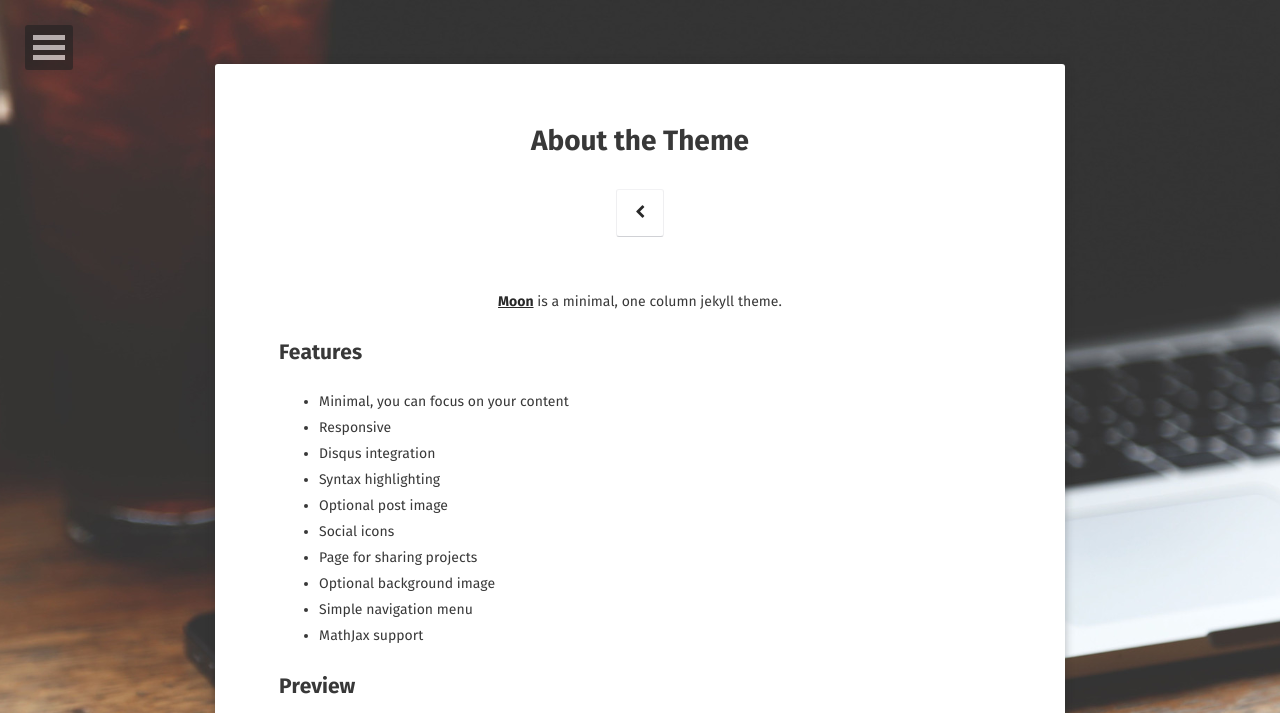
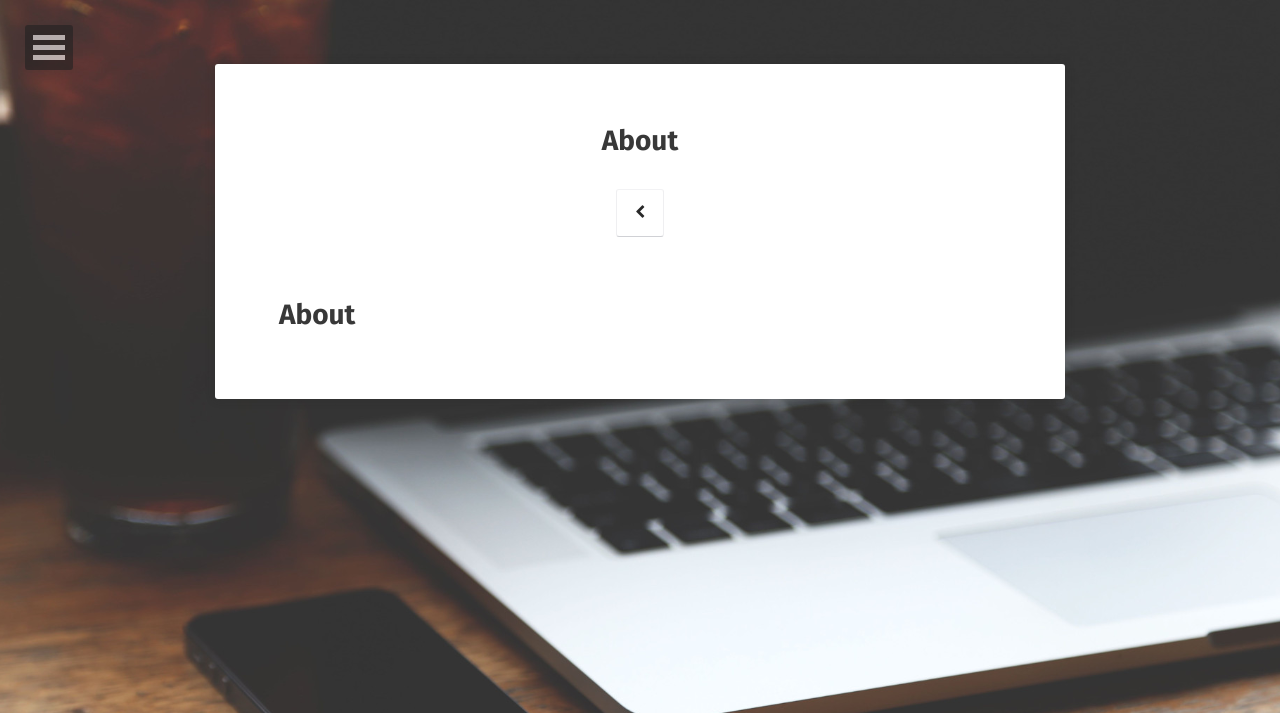
Before and after one commit to sole2/sole2.github.io, a Jekyll site: the page built from about/index.md, in a window 1280 px wide. Shown: the top 713 px of the page. Built offline with Jekyll 4.4.1, drawn with Linux system fonts in a browser that asks for light colours; some web fonts are replaced; some of the changed text lies outside the part shown; grey boxes are pictures that could not be loaded.

Commit message:
Remove sample about page

```diff
--- a/about/index.md
+++ b/about/index.md
@@ -1,37 +1,9 @@
 ---
 layout: page
-title: About the Theme
-tags: [about, Jekyll, theme, moon]
-date: 2016-03-21
+title: About
+tags: [about]
+date: 2019-07-15
 comments: false
 ---
 
-<center><a href="http://taylantatli.github.io/Moon"><b>Moon</b></a> is a minimal, one column jekyll theme.</center>
-
-## Features
-* Minimal, you can focus on your content
-* Responsive
-* Disqus integration
-* Syntax highlighting
-* Optional post image
-* Social icons
-* Page for sharing projects
-* Optional background image
-* Simple navigation menu
-* MathJax support
-
-## Preview
-
-{% capture images %}
-    https://cloud.githubusercontent.com/assets/754514/14509720/61c61058-01d6-11e6-93ab-0918515ecd56.png
-    https://cloud.githubusercontent.com/assets/754514/14509716/61ac6c8e-01d6-11e6-879f-8308883de790.png
-{% endcapture %}
-{% include gallery images=images caption="Screenshots of Moon Theme" cols=2 %}
-
-See a [live version of Moon](http://taylantatli.github.io/Moon) hosted on GitHub.
-
-## Getting Started
-
-To learn how to install and use this theme check out the [Setup Guide](http://taylantatli.me/Moon/moon-theme/) for more information.
-
-[Install Moon](https://github.com/TaylanTatli/Moon){: .btn}
+# About
```
